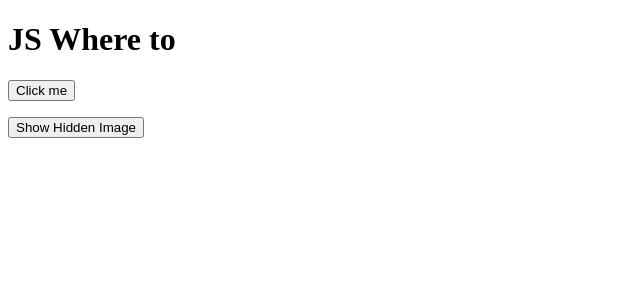
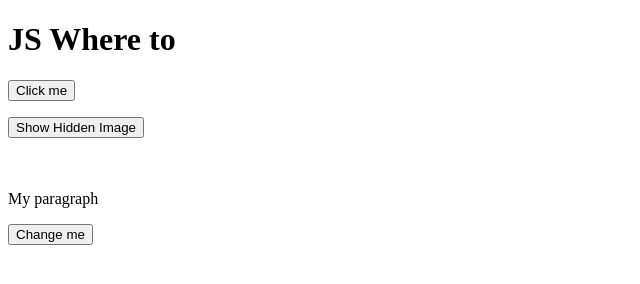
Before and after one commit to Turtle-Forge/javascript-beginner, a plain HTML site: page 01 - JS Where To/index.html in a window 1280 px wide. Shown: the whole page, without its empty margins (0-640 px from the left). Drawn offline with Linux system fonts and the light colour scheme.

Commit message:
js where to

```diff
--- a/01 - JS Where To/index.html
+++ b/01 - JS Where To/index.html
@@ -15,6 +15,10 @@
     ><br /><br />
     <img src="" alt="" id="myImg" />
 
+    <br />
+    <p id="demo">My paragraph</p>
+    <button type="button" onclick="myFunction()">Change me</button>
+
     <!-- Internal JS -->
     <script>
       function hello() {
@@ -22,6 +26,9 @@
       }
     </script>
 
+    <!-- External JS Reference -->
+    <script src="https://www.w3schools.com/js/myScript.js"></script>
+
     <!-- External JS -->
     <script src="script.js"></script>
   </body>
```
